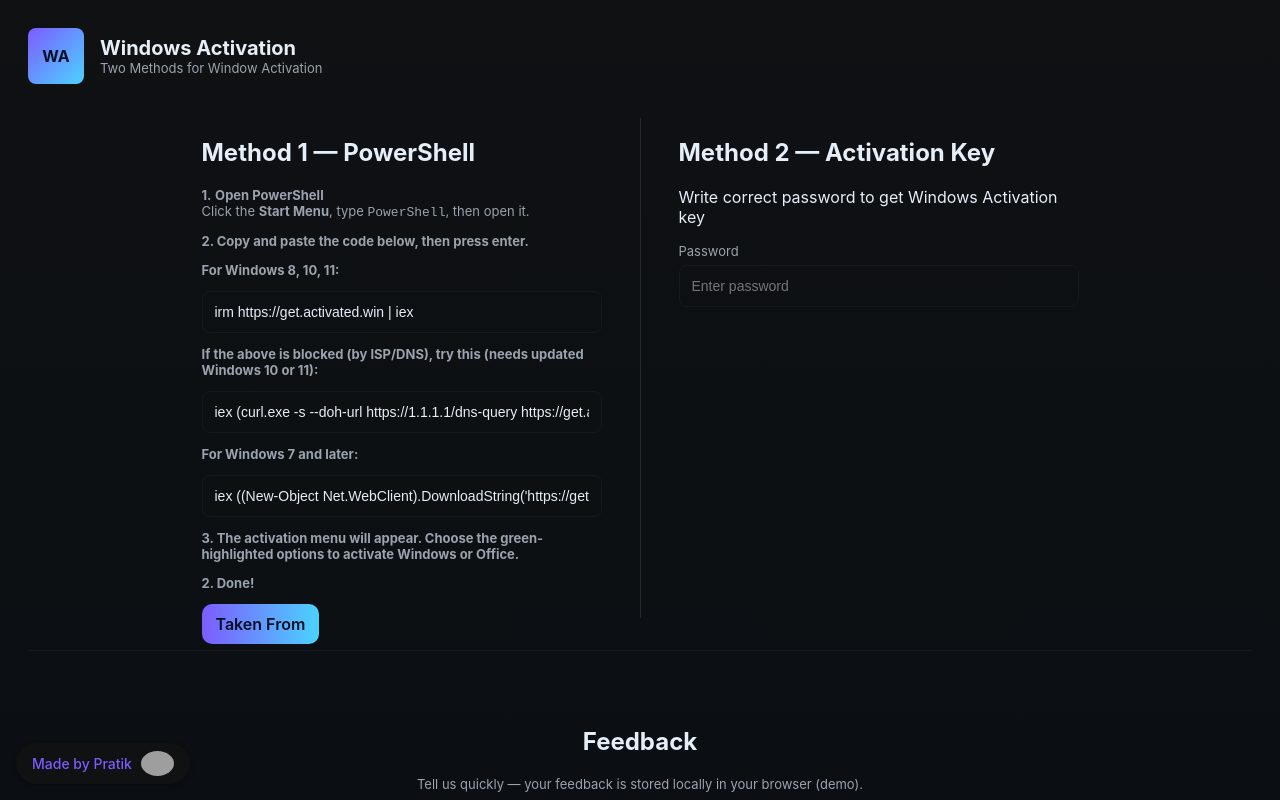
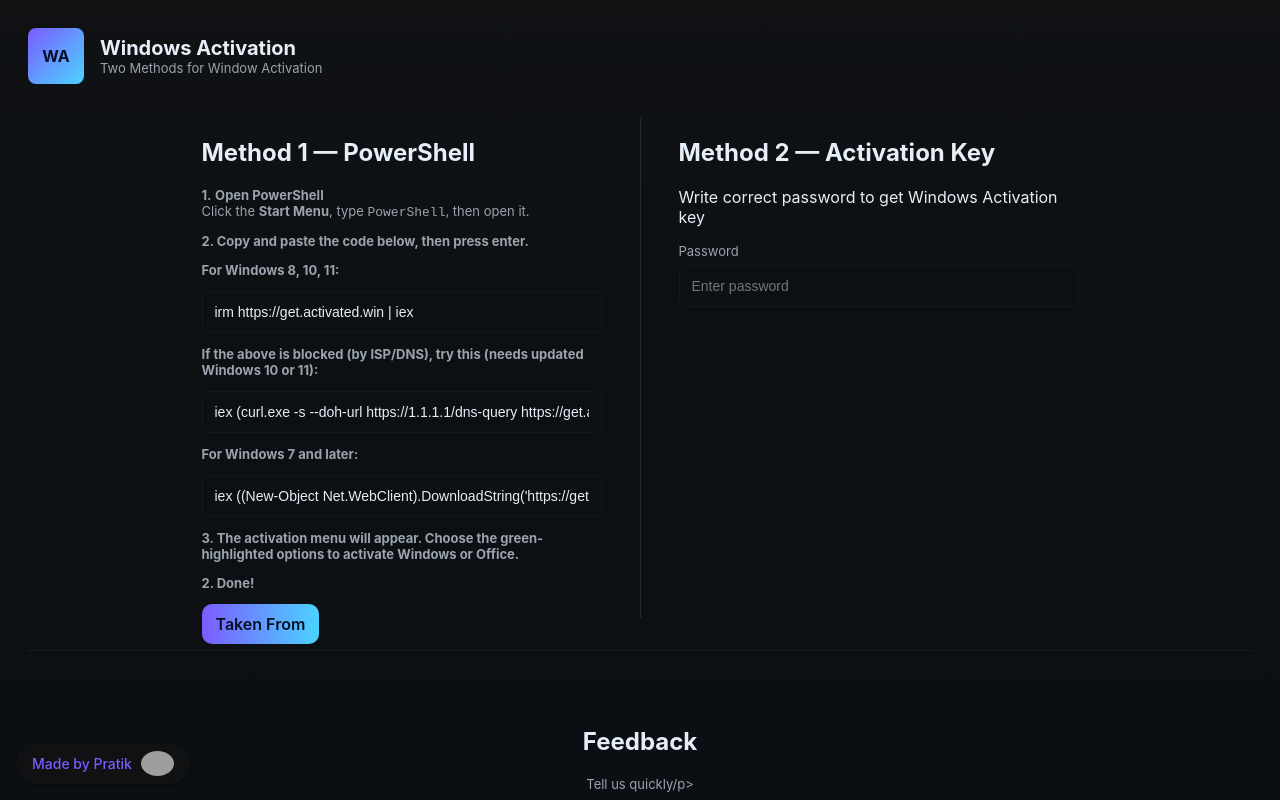
Before and after one commit to pratik11500/window-activate, a website: page public/index.html in a window 1280 px wide. Drawn offline with Linux system fonts and the light colour scheme; grey boxes are pictures that could not be loaded.

Commit message:
Update index.html

```diff
--- a/public/index.html
+++ b/public/index.html
@@ -57,7 +57,7 @@
 
       <section class="feedback-section" aria-labelledby="feedback">
         <h2 id="feedback">Feedback</h2>
-        <p class="muted">Tell us quickly — your feedback is stored locally in your browser (demo).</p>
+        <p class="muted">Tell us quickly/p>
 
         <div class="partition"></div>
 
```
